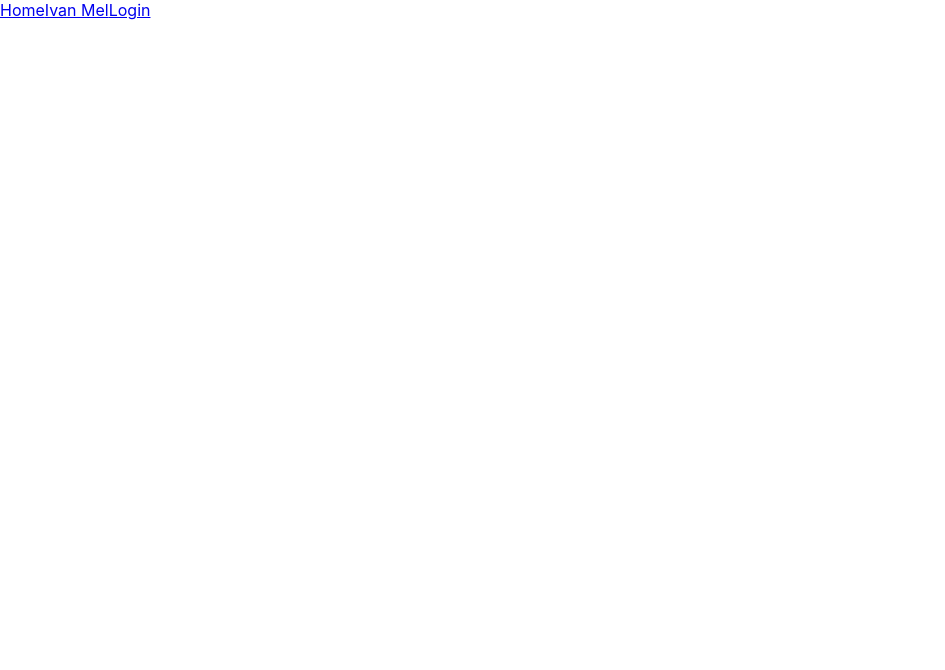
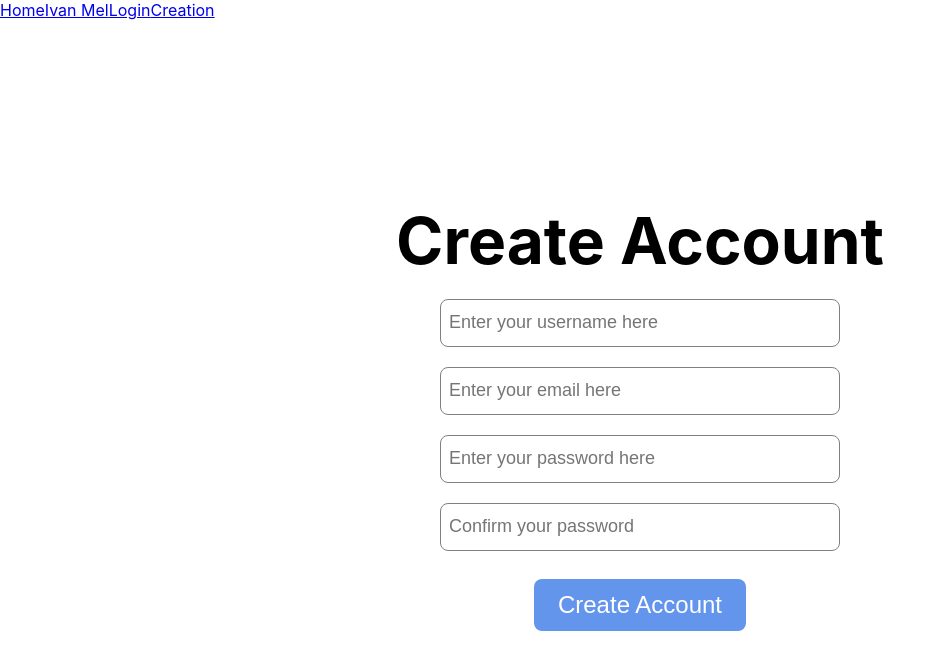
Before and after one commit to MaxBernede/transcendence, a React (Create React App) app in the folder frontend/: page /creation in a window 1280 px wide. Before the commit this address had no page. Shown: the top 670 px of the page, without its empty margins (0-945 px from the left). Built offline with nearby package versions, Linux system fonts and the light colour scheme.

Commit message:
creation added but no link between front and back

```diff
--- a/frontend/src/App.tsx
+++ b/frontend/src/App.tsx
@@ -4,6 +4,7 @@ import Home from './pages/Home';
 import UserPage from './pages/Userpage';
 import { useEffect, useState } from 'react'
 import Login from './components/Login';
+import Creation from './components/Creation';
 import './App.css'
 
 function App() {
@@ -16,12 +17,14 @@ function App() {
         <Link to="/">Home</Link>
         <Link to="/user/ivan-mel">Ivan Mel</Link>
         <Link to="/login">Login</Link>
+        <Link to="/creation">Creation</Link>
       </nav>
 
       <Routes>
         <Route path="/" element={<Home email={email} loggedIn={loggedIn} setLoggedIn={setLoggedIn}/>} />
         <Route path="/user/:id" element={<UserPage />} />
         <Route path="/login" element={<Login setLoggedIn={setLoggedIn} setEmail={setEmail} />} />
+        <Route path="/creation" element={<Creation setLoggedIn={setLoggedIn} setEmail={setEmail} />} />
       </Routes>
     </BrowserRouter>
   );
--- /dev/null
+++ b/frontend/src/components/Creation.tsx
@@ -0,0 +1,123 @@
+import React, { useState } from 'react'
+import { useNavigate } from 'react-router-dom'
+import '../App.css'
+
+interface CreationProps {
+  setLoggedIn: React.Dispatch<React.SetStateAction<boolean>>;
+  setEmail: React.Dispatch<React.SetStateAction<string>>;
+}
+
+const Creation: React.FC<CreationProps> = ({ setLoggedIn, setEmail }) => {
+  const [username, setUsername] = useState('')
+  const [email, setEmailState] = useState('')
+  const [password, setPassword] = useState('')
+  const [confirmPassword, setConfirmPassword] = useState('')
+  const [usernameError, setUsernameError] = useState('')
+  const [emailError, setEmailError] = useState('')
+  const [passwordError, setPasswordError] = useState('')
+  const [confirmPasswordError, setConfirmPasswordError] = useState('')
+
+  const navigate = useNavigate()
+
+  const onButtonClick = () => {
+    // Clear previous errors
+    setUsernameError('')
+    setEmailError('')
+    setPasswordError('')
+    setConfirmPasswordError('')
+
+    // Validate fields
+    if ('' === username) {
+      setUsernameError('Please enter your username')
+      return
+    }
+
+    if ('' === email) {
+      setEmailError('Please enter your email')
+      return
+    }
+
+    if (!/^[\w-\.]+@([\w-]+\.)+[\w-]{2,4}$/.test(email)) {
+      setEmailError('Please enter a valid email')
+      return
+    }
+
+    if ('' === password) {
+      setPasswordError('Please enter a password')
+      return
+    }
+
+    if (password.length < 7) {
+      setPasswordError('The password must be at least 7 characters long')
+      return
+    }
+
+    if (password !== confirmPassword) {
+      setConfirmPasswordError('Passwords do not match')
+      return
+    }
+
+    // Set logged in state and email
+    setLoggedIn(true)
+    setEmail(email)
+
+    // Navigate to the home page
+    navigate('/')
+  }
+
+  return (
+    <div className={'mainContainer'}>
+      <div className={'titleContainer'}>
+        <div>Create Account</div>
+      </div>
+      <br />
+      <div className={'inputContainer'}>
+        <input
+          value={username}
+          placeholder="Enter your username here"
+          onChange={(ev) => setUsername(ev.target.value)}
+          className={'inputBox'}
+        />
+        <label className="errorLabel">{usernameError}</label>
+      </div>
+      <br />
+      <div className={'inputContainer'}>
+        <input
+          value={email}
+          placeholder="Enter your email here"
+          onChange={(ev) => setEmailState(ev.target.value)}
+          className={'inputBox'}
+        />
+        <label className="errorLabel">{emailError}</label>
+      </div>
+      <br />
+      <div className={'inputContainer'}>
+        <input
+          value={password}
+          placeholder="Enter your password here"
+          onChange={(ev) => setPassword(ev.target.value)}
+          className={'inputBox'}
+          type="password"
+        />
+        <label className="errorLabel">{passwordError}</label>
+      </div>
+      <br />
+      <div className={'inputContainer'}>
+        <input
+          value={confirmPassword}
+          placeholder="Confirm your password"
+          onChange={(ev) => setConfirmPassword(ev.target.value)}
+          className={'inputBox'}
+          type="password"
+        />
+        <label className="errorLabel">{confirmPasswordError}</label>
+      </div>
+      <br />
+      <div className={'inputContainer'}>
+        <input className={'inputButton'} type="button" onClick={onButtonClick} value={'Create Account'} />
+      </div>
+    </div>
+  )
+}
+
+export default Creation
```
